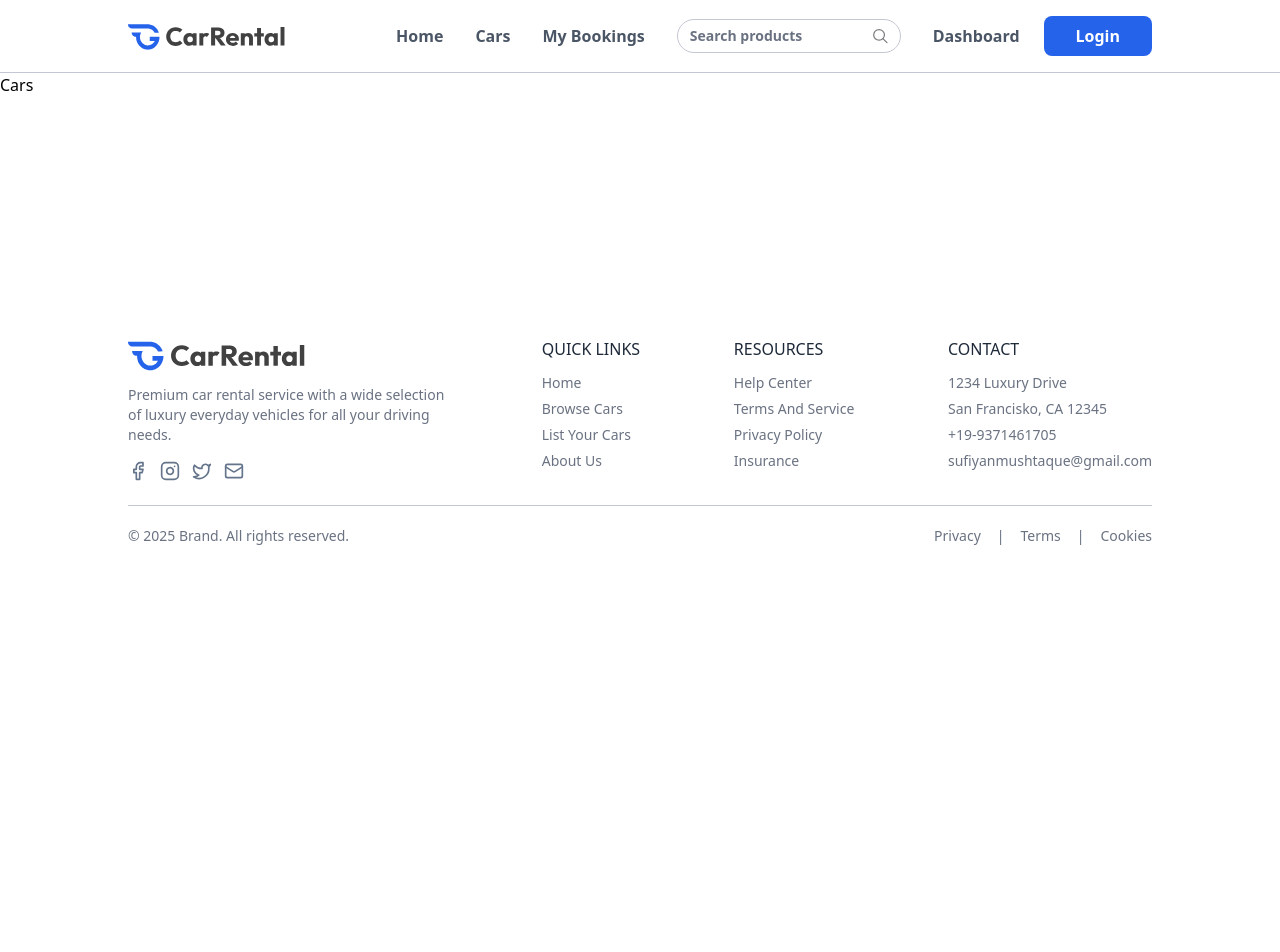
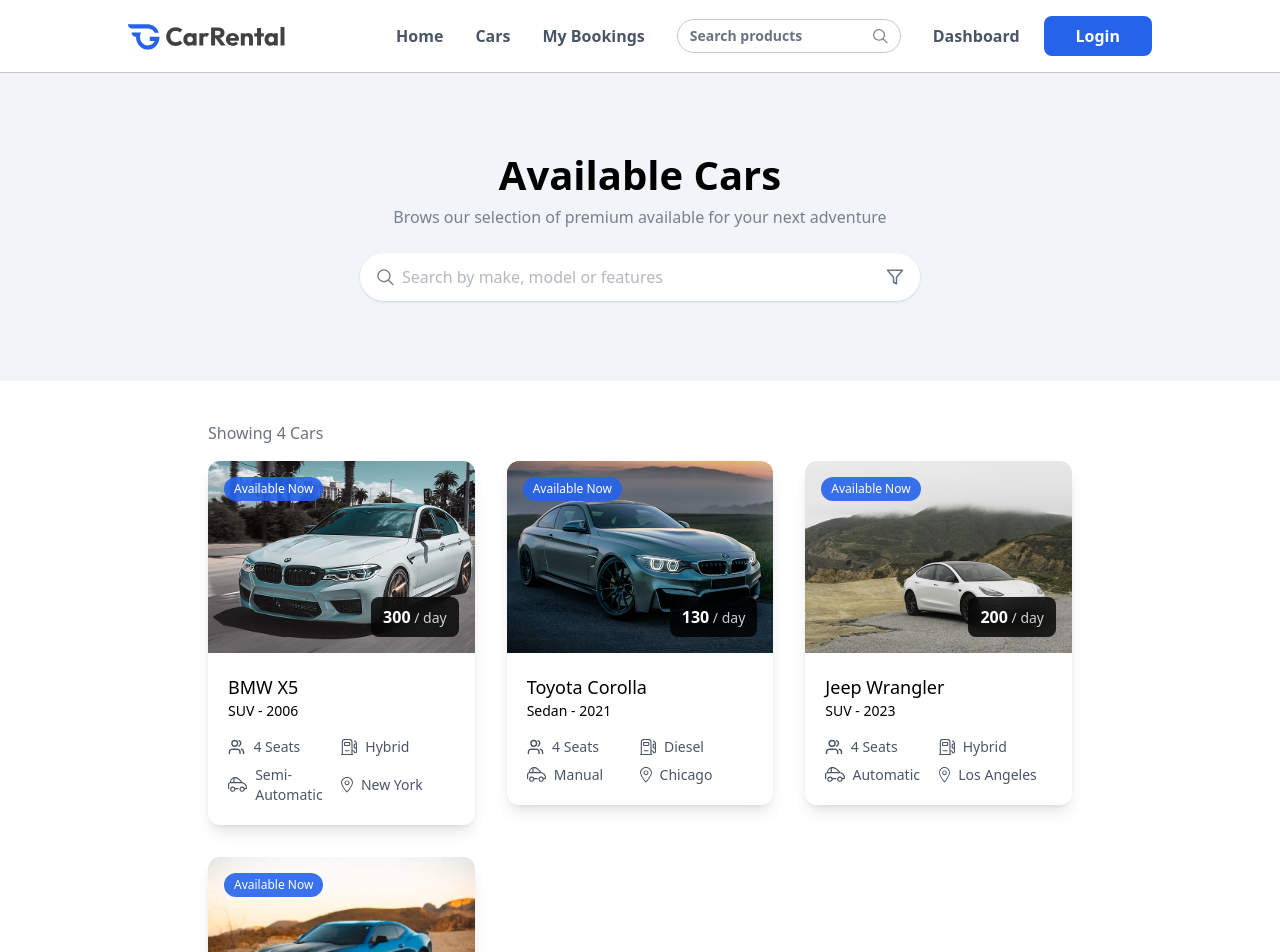
Before and after one commit to Shaikh-Sufiyan-007/CARRENTAL, a React (Vite) app in the folder client/: page /cars in a window 1280 px wide. Shown: the top 952 px of the page. Before the commit the page ends 800 px from the top, so only its background shows below. Built offline with nearby package versions, Linux system fonts and the light colour scheme.

Commit message:
1 - building cars page

```diff
--- a/client/src/pages/Cars.jsx
+++ b/client/src/pages/Cars.jsx
@@ -1,8 +1,36 @@
-import React from 'react'
+import React, { useState } from 'react'
+import Title from '../components/Title'
+import { assets, dummyCarData } from '../assets/assets'
+import CarCards from '../components/CarCards'
 
 const Cars = () => {
+  const [input, setInput] = useState("")
   return (
-    <div>Cars</div>
+    <div>
+      <div className='flex flex-col items-center py-20 bg-light max-md:px4'>
+        <Title title="Available Cars" subTitle="Brows our selection of premium available for your next adventure" />
+
+        <div className='flex items-center bg-white px-4 mt-6 max-w-140 w-full h-12 rounded-full shadow'>
+          <img src={assets.search_icon} alt="" className='w-4.5 h-4.5 mr-2' />
+
+          <input onClick={(e) => setInput(e.target.value)} value={input} type="text" placeholder='Search by make, model or features' className='w-full h-full outline-none text-gray-500' />
+
+          <img src={assets.filter_icon} alt="" className='w-4.5 h-4.5 ml-2' />
+        </div>
+      </div>
+
+      <div className='px-6 md:px-16 lg:px-24 xl:px-32 mt-10'>
+        <p className='text-gray-500 xl:px-20 max-w-7xl mx-auto'>Showing {dummyCarData.length} Cars</p>
+
+        <div className='grid grid-cols-1 sm:grid-cols-2 lg:grid-cols-3 gap-8 mt-4 xl:px-20 max-w-7xl mx-auto'>
+          {dummyCarData.map((car, index) => (
+            <div key={index}>
+              <CarCards car={car} />
+            </div>
+          ))}
+        </div>
+      </div>
+    </div>
   )
 }
 
```
